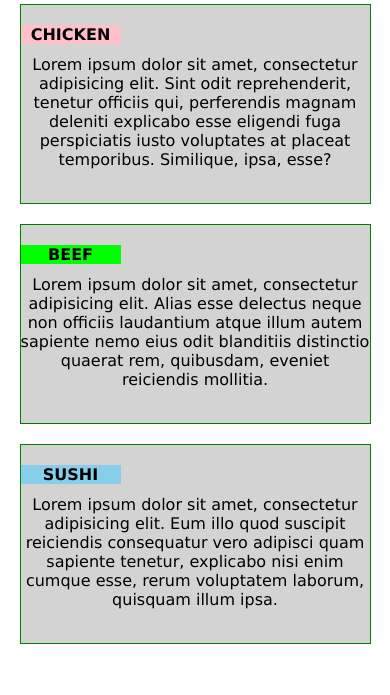
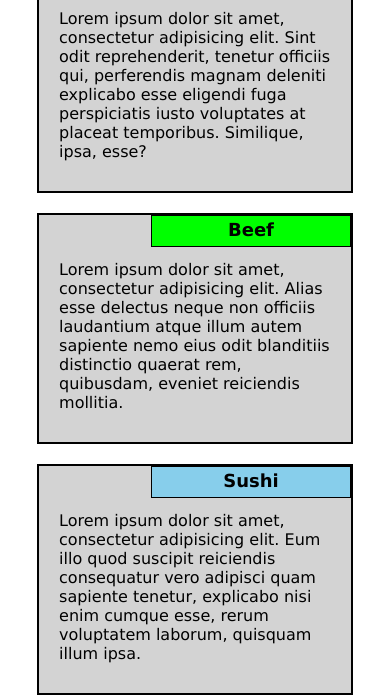
Before and after one commit to joedaouddotcom/coursera-test, a plain HTML site: page module2-solution/index.html in a window 390 px wide. Shown: the part 184-879 px from the top of the page. Before the commit the page ends 844 px from the top, so only its background shows below. Drawn offline with Linux system fonts and the light colour scheme.

Commit message:
Adjust for responsiveness

```diff
--- a/module2-solution/css/main.css
+++ b/module2-solution/css/main.css
@@ -2,7 +2,7 @@
 
 * {
 	box-sizing: border-box;
-	margin: auto;
+  margin: auto;
   font-family: Verdana, Arial, sans-serif;
 }
 
@@ -12,44 +12,55 @@
 
 .item-heading {
   background-color: skyblue;
-  width: 100px;
-  position: absolute;
+  width: 200px;
+  /*height: 25px;*/
+  position: relative;
   float: right;
-  margin-bottom: 20px;
+  border: 1px solid;
+  /*position-bottom: 21px;*/
+  font-size: 18px;
+  text-align: center;
 }
 
 
 .item {
   background-color: lightgray;
-  padding-top: 20px;
-  margin-top: 20px;
-  text-align: center;
-  width: 500px;
-  height: 200px;
+  margin: 20px 50px 0px 50px;
+  text-align: left;
+  border: 2px solid;
+/*  position: absolute;*/
+  width: 90%;
+  margin-left: auto;
+  margin-right: auto;
 }
 
 .item-text {
-  margin-top: 30px;
+  margin: 30px 20px 0px 20px;
+  padding: 15px 0px 30px 0px;
 }
 
 .i1 {
   background-color: pink;
-  text-transform: uppercase;
   font-weight: bold;
+  height: 30px;
+  padding-top: 3px;
 }
 
 .i2 {
   background-color: lime;
-  text-transform: uppercase;
   font-weight: bold;
+  height: 30px;
+  padding-top: 3px;
 }
 .i3 {
   background-color: skyblue;
-  text-transform: uppercase;
   font-weight: bold;
+  height: 30px;
+  padding-top: 3px;
 }
 
 h1 {
+  margin: 50px 0px 20px 0px;
   text-align: center;
   font-size: 48px;
 }
@@ -62,12 +73,11 @@ h1 {
 @media (min-width: 992px) {
 
   .container {
-    width: 85%;
+    width: 95%;
   }
 
  .col-lg-1, .col-lg-2, .col-lg-3, .col-lg-4, .col-lg-5, .col-lg-6, .col-lg-7, .col-lg-8, .col-lg-9, .col-lg-10, .col-lg-11, .col-lg-12 {
     float: left;
-    border: 1px solid green;
   }
   .col-lg-1 {
     width: 8.33%;
@@ -106,19 +116,17 @@ h1 {
     width: 100%;
   }
 }
-}
 
 
 /***************FOR MEDIUM DEVICES***********/
 @media (min-width: 768px) and (max-width: 991px) {
 
-  .container {
-    width: 85%;
-  }
+  /*.container {
+    width: 95%;
+  }*/
 
  .col-md-1, .col-md-2, .col-md-3, .col-md-4, .col-md-5, .col-md-6, .col-md-7, .col-md-8, .col-md-9, .col-md-10, .col-md-11, .col-md-12 {
     float: left;
-    border: 1px solid green;
   }
   .col-md-1 {
     width: 8.33%;
@@ -159,6 +167,7 @@ h1 {
 }
 
 
+
 /***************FOR SMALL DEVICES***********/
 @media (max-width: 767px) {
 
@@ -168,7 +177,6 @@ h1 {
 
  .col-sm-1, .col-sm-2, .col-sm-3, .col-sm-4, .col-sm-5, .col-sm-6, .col-sm-7, .col-sm-8, .col-sm-9, .col-sm-10, .col-sm-11, .col-sm-12 {
     float: left;
-    border: 1px solid green;
   }
   .col-sm-1 {
     width: 8.33%;
--- a/module2-solution/index.html
+++ b/module2-solution/index.html
@@ -1,6 +1,7 @@
 <!DOCTYPE html>
 <html>
 <head>
+    <meta charset="utf-8">
     <meta name="viewport" content="width=device-width, initial-scale=1">
 	<title>Coursera Module 2 Solution</title>
 	<link rel="stylesheet" type="text/css" href="css/main.css">
@@ -14,35 +15,31 @@
 </div>
 
 <div class="row">
-<div class="col-md-6">
-<h1>TEST</h1>
-<div class="col-md-6">
-<h1>TEST</h1>
-</div>
-
-<div class="row">
-
-  <div class="col-lg-4 col-md-3 col-sm-12 item">
+  <div class="col-lg-4 col-md-6 col-sm-12">
+  <div class="item">
     <div class="item-heading">
         <p class="i1">Chicken</p>
     </div>
   <p class="item-text">Lorem ipsum dolor sit amet, consectetur adipisicing elit. Sint odit reprehenderit, tenetur officiis qui, perferendis magnam deleniti explicabo esse eligendi fuga perspiciatis iusto voluptates at placeat temporibus. Similique, ipsa, esse?</p>
 </div>
+</div>
 
-<div class="col-lg-4 col-md-3 col-sm-12 item">
+<div class="col-lg-4 col-md-6 col-sm-12">
+    <div class="item">
         <div class="item-heading">
             <p class="i2">Beef</p>
         </div>
     <p class="item-text">Lorem ipsum dolor sit amet, consectetur adipisicing elit. Alias esse delectus neque non officiis laudantium atque illum autem sapiente nemo eius odit blanditiis distinctio quaerat rem, quibusdam, eveniet reiciendis mollitia.</p>
-
+    </div>
 </div>
 
-<div class="col-lg-4 col-md-6 col-sm-12 item">
+<div class="col-lg-4 col-md-12 col-sm-12">
+    <div class="item">
     <div class="item-heading">
         <p class="i3">Sushi</p>
     </div>
     <p class="item-text">Lorem ipsum dolor sit amet, consectetur adipisicing elit. Eum illo quod suscipit reiciendis consequatur vero adipisci quam sapiente tenetur, explicabo nisi enim cumque esse, rerum voluptatem laborum, quisquam illum ipsa.</p>
-
+    </div>
 </div>
 </div>
 </div>
```
Lines whose indentation alone changed are shown as unchanged.
